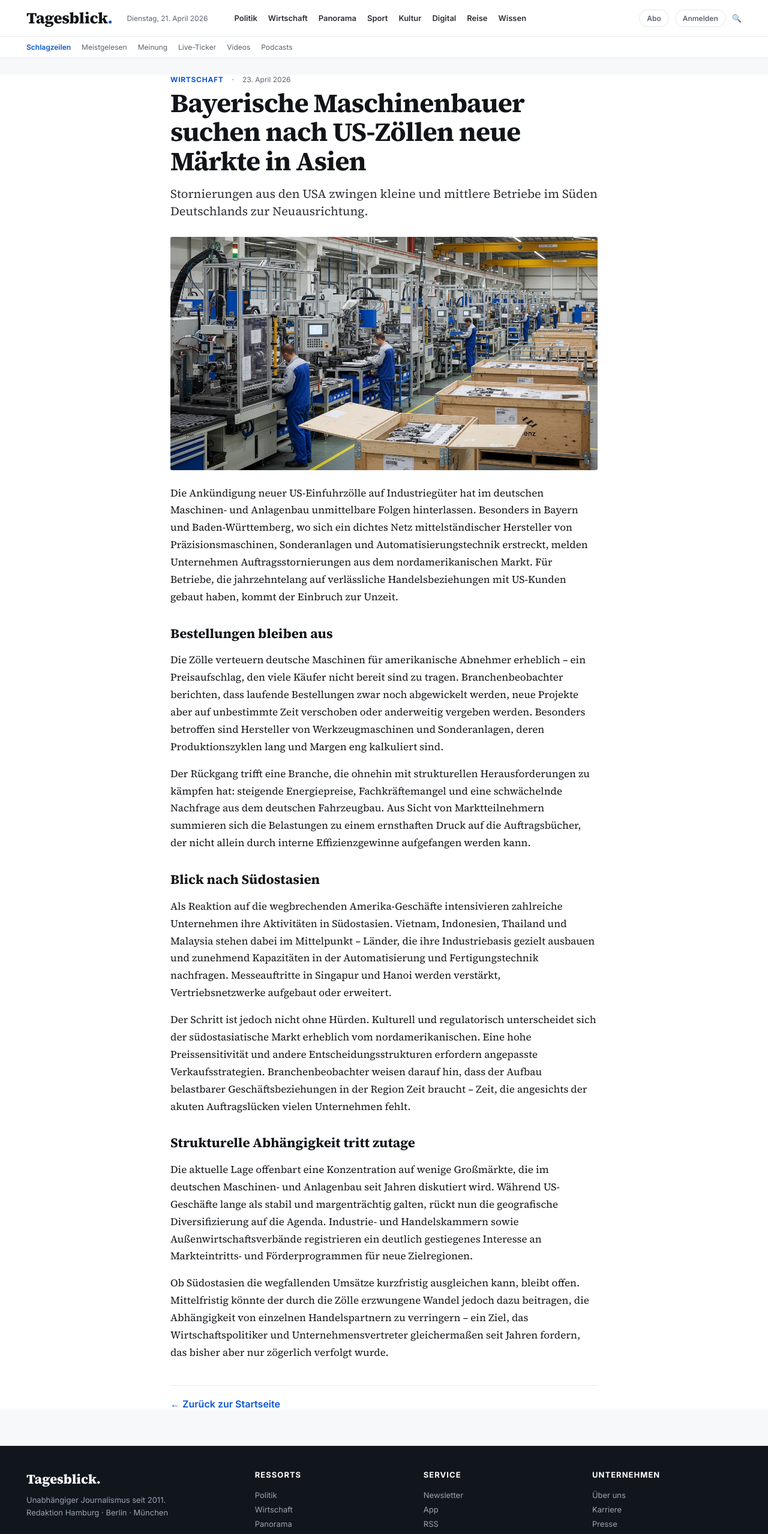
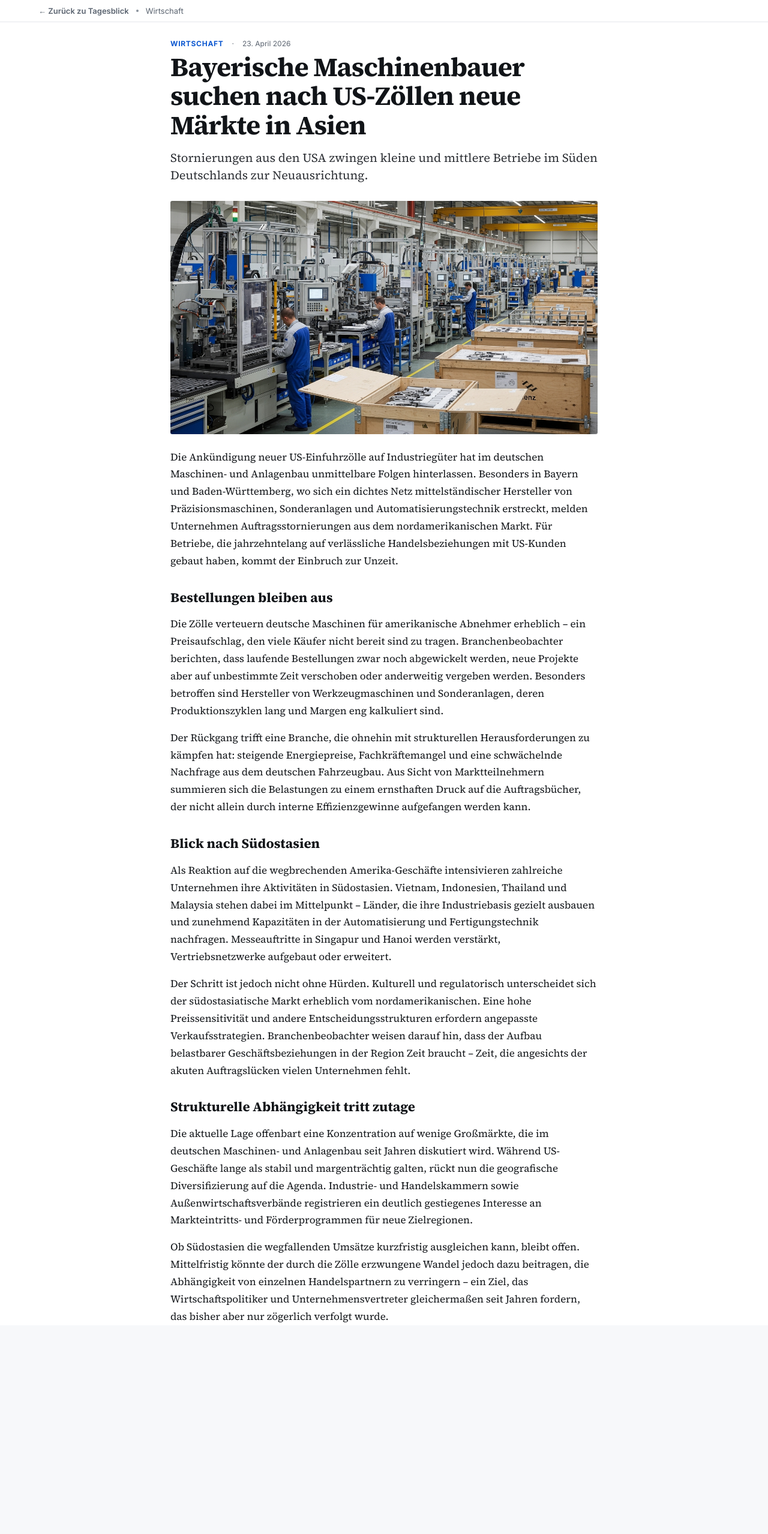
Before and after one commit to RedPineappleMediaGmbH/native-advertising-mvp, a Next.js app: page /artikel/bayerische-maschinenbauer-suchen-nach-us-zollen-neue-markte-in-asien in a window 1280 px wide. Shown: the top 2558 px of the page at 60% size. After the commit the page ends 2226 px from the top, so only its background shows below. Built offline with nearby package versions, Linux system fonts and the light colour scheme.

Commit message:
feat: consistent article layout matching advertorial — BackBar replacing topbar/footer

```diff
--- a/app/artikel/[slug]/page.tsx
+++ b/app/artikel/[slug]/page.tsx
@@ -1,8 +1,6 @@
 import { notFound } from 'next/navigation';
-import Link from 'next/link';
 import { MDXRemote } from 'next-mdx-remote/rsc';
-import PubTopbar from '@/components/home/pub-topbar';
-import PubFooter from '@/components/home/pub-footer';
+import BackBar from '@/components/advertorial/back-bar';
 import { getAllSlugs, getArticleBySlug } from '@/lib/articles';
 import { BRANDS } from '@/components/brands';
 
@@ -29,9 +27,8 @@ export default async function ArticlePage({ params }: { params: Promise<{ slug:
   const serif = { fontFamily: 'var(--font-source-serif), Georgia, serif' } as const;
 
   return (
-    <>
-      <PubTopbar brand={brand} />
     <div className="adv">
+      <BackBar brand={brand} href="/" category={article.kicker} />
       <div className="adv-wrap">
         <div className="adv-meta">
           <span className="kicker">{article.kicker}</span>
@@ -46,12 +43,7 @@ export default async function ArticlePage({ params }: { params: Promise<{ slug:
         <div className="article-body" style={serif}>
           <MDXRemote source={article.body} />
         </div>
-          <div style={{ marginTop: 40, paddingTop: 20, borderTop: '1px solid #e5e7eb' }}>
-            <Link href="/" style={{ color: 'var(--pub-accent)', fontWeight: 600 }}>← Zurück zur Startseite</Link>
       </div>
     </div>
-      </div>
-      <PubFooter brand={brand} />
-    </>
   );
 }
--- a/components/advertorial/advertorial-a.tsx
+++ b/components/advertorial/advertorial-a.tsx
@@ -54,7 +54,7 @@ const serif = { fontFamily: 'var(--font-source-serif), Georgia, serif' } as cons
 export default function AdvertorialA({ brand, onBack }: { brand: Brand; onBack: () => void }) {
   return (
     <div className="adv variant-a">
-      <BackBar brand={brand} onBack={onBack} />
+      <BackBar brand={brand} onBack={onBack} category="Reise" showNote />
       <AdvBanner />
       <div className="adv-wrap">
         <div className="adv-meta">
--- a/components/advertorial/advertorial-b.tsx
+++ b/components/advertorial/advertorial-b.tsx
@@ -61,7 +61,7 @@ const serif = { fontFamily: 'var(--font-source-serif), Georgia, serif' } as cons
 export default function AdvertorialB({ brand, onBack }: { brand: Brand; onBack: () => void }) {
   return (
     <div className="adv variant-b">
-      <BackBar brand={brand} onBack={onBack} />
+      <BackBar brand={brand} onBack={onBack} category="Reise" showNote />
       <AdvBanner />
       <div className="adv-wrap">
         <div className="masthead">
--- a/components/advertorial/back-bar.tsx
+++ b/components/advertorial/back-bar.tsx
@@ -1,16 +1,32 @@
 'use client';
 
+import Link from 'next/link';
 import { Brand } from '@/components/brands';
 
-export default function BackBar({ brand, onBack }: { brand: Brand; onBack: () => void }) {
+interface Props {
+  brand: Brand;
+  category: string;
+  onBack?: () => void;
+  href?: string;
+  showNote?: boolean;
+}
+
+export default function BackBar({ brand, category, onBack, href = '/', showNote = false }: Props) {
+  const label = <>← Zurück zu {brand.logoMark}</>;
+
   return (
     <div className="back-bar">
       <div className="back-bar-inner">
+        {onBack ? (
           <a href="#" className="back" onClick={e => { e.preventDefault(); onBack(); }}>
-          ← Zurück zu {brand.logoMark}
+            {label}
           </a>
+        ) : (
+          <Link href={href} className="back">{label}</Link>
+        )}
         <span className="dot" />
-        <span style={{ color: 'var(--muted)' }}>Reise</span>
+        <span style={{ color: 'var(--muted)' }}>{category}</span>
+        {showNote && (
           <span className="tab-note mobile-hide">
             <svg width="12" height="12" viewBox="0 0 24 24" fill="none" stroke="currentColor" strokeWidth="2">
               <path d="M18 13v6a2 2 0 0 1-2 2H5a2 2 0 0 1-2-2V8a2 2 0 0 1 2-2h6" />
@@ -19,6 +35,7 @@ export default function BackBar({ brand, onBack }: { brand: Brand; onBack: () =>
             </svg>
             Geöffnet in neuem Tab · Anzeige
           </span>
+        )}
       </div>
     </div>
   );
```
Lines whose indentation alone changed are shown as unchanged.
